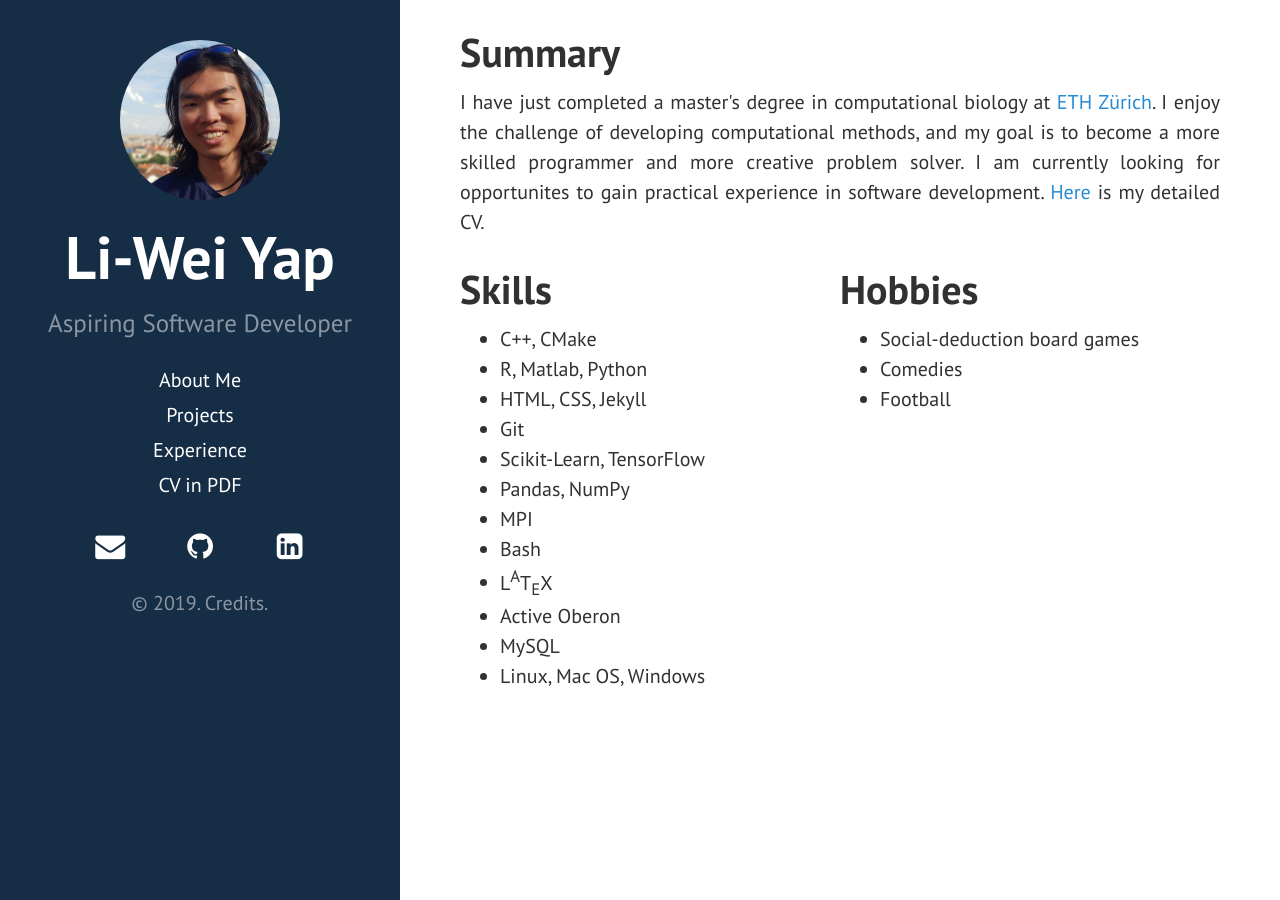
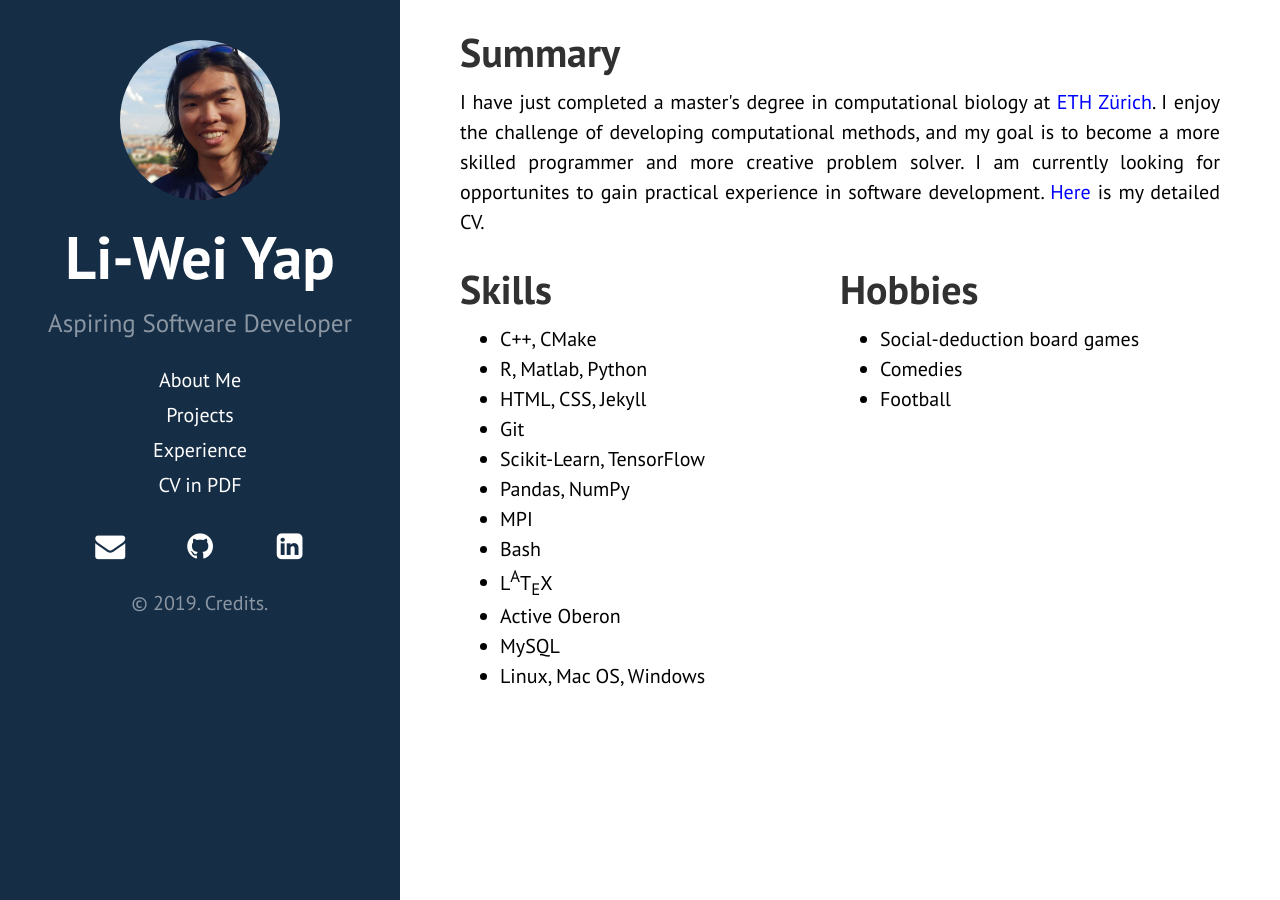
Before and after one commit to liweiyap/liweiyap.github.io, a Jekyll site: the page built from index.html, in a window 1280 px wide. Built offline with Jekyll 4.4.1, drawn with Linux system fonts in a browser that asks for light colours; nearby versions of some CDN libraries.

Commit message:
Edit colours.

```diff
--- a/assets/css/liweiyap_ghpages.css
+++ b/assets/css/liweiyap_ghpages.css
@@ -4,7 +4,7 @@
 
 /* words on page */
 body {
-    color: #313131;
+    color: #000;
 }
 
 .page {
@@ -99,6 +99,7 @@ a.sidebar-nav-item:focus {
 .theme-base-0g .content a,
 .theme-base-0g .related-posts li a:hover {
     text-decoration: none;
+    color: #0000ff;
 }
 
 /* ocean blue theme */
@@ -108,6 +109,7 @@ a.sidebar-nav-item:focus {
 .theme-base-0h .content a,
 .theme-base-0h .related-posts li a:hover {
     text-decoration: none;
+    color: #0000ff;
 }
 
 /* picture */
```
